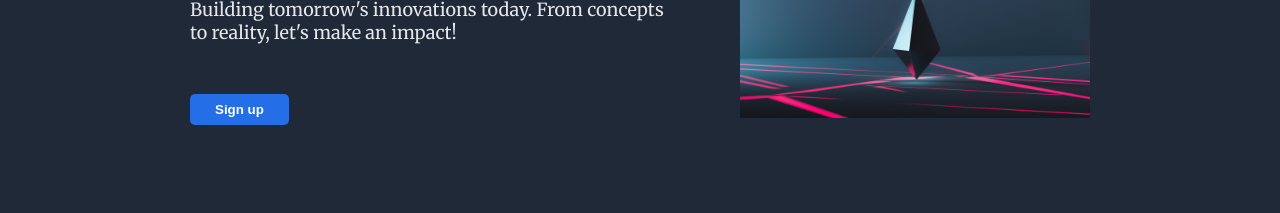
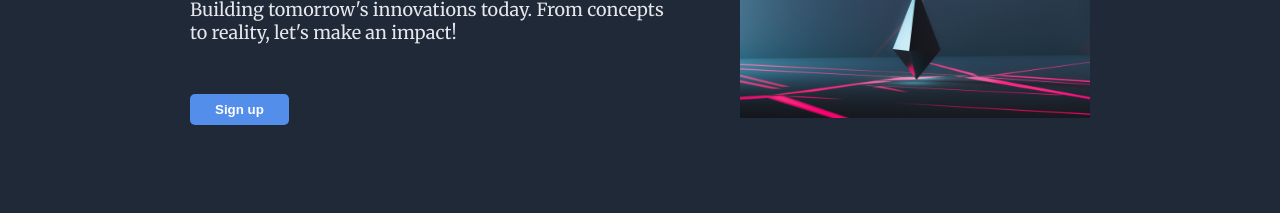
Before and after one commit to peteriyin/Landing-Page, a plain HTML site: page app/index.html in a window 1280 px wide. In both pictures the pointer is over the button 239 px from the left and 293 px from the top of the page. Shown: the part 184-397 px from the top of the page. Drawn offline with Linux system fonts and the light colour scheme; a web font is replaced by a local one.

Commit message:
button hover colour

```diff
--- a/app/style.css
+++ b/app/style.css
@@ -93,7 +93,7 @@ a {
 }
 
 .button:hover {
-  background-color: #246fe7;
+  background-color: #548eeb;
 }
 
 .showcase-hero-text {
```
